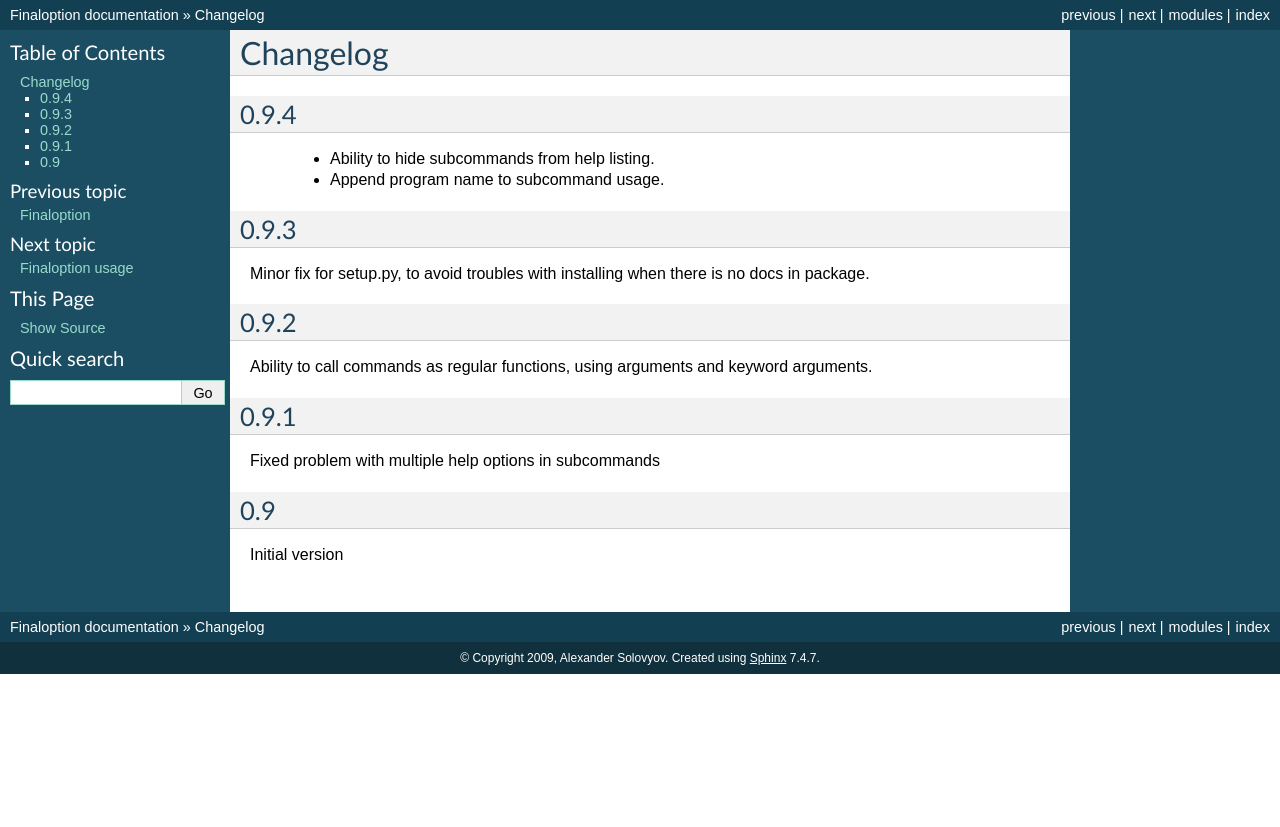
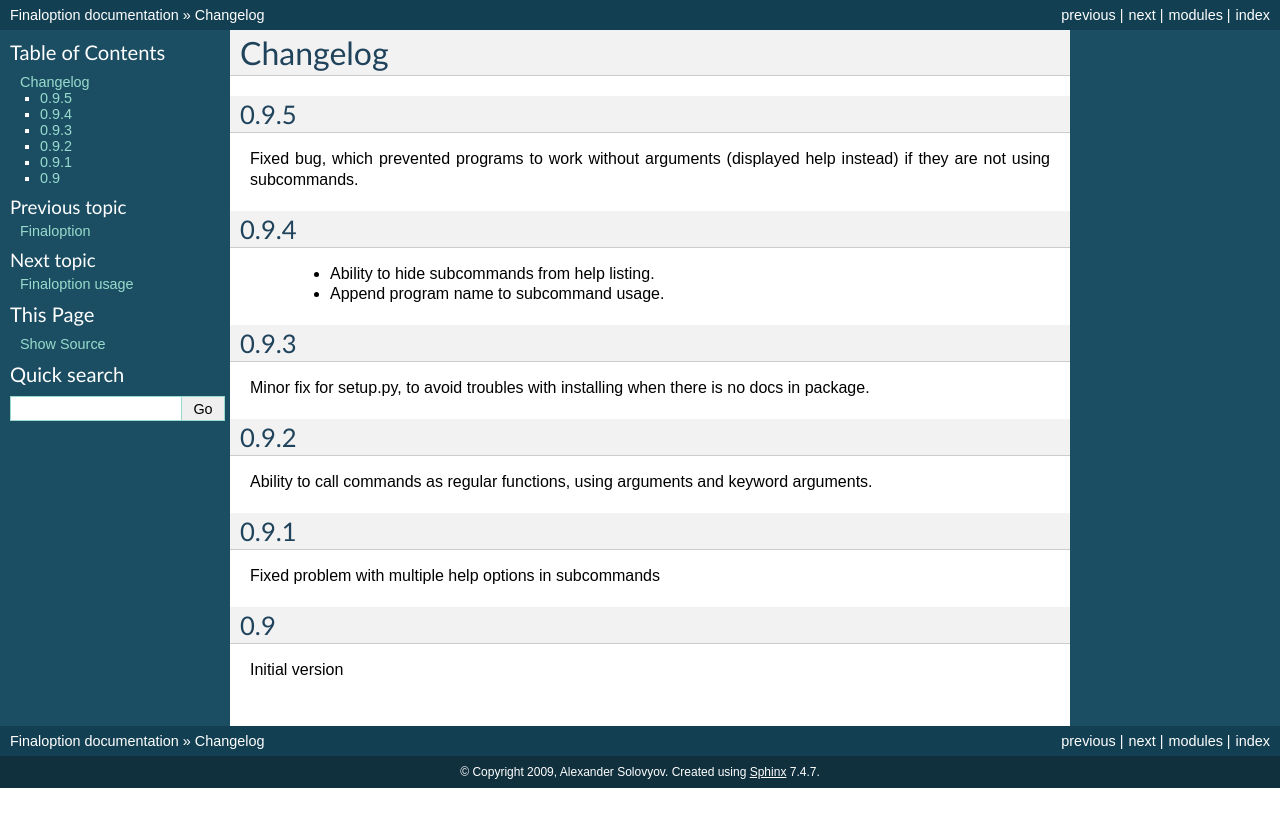
Before and after one commit to piranha/opster, a Sphinx documentation site: the page built from docs/changelog.rst, in a window 1280 px wide. Shown: the top 827 px of the page. Built offline with Sphinx 7.4.7, drawn with Linux system fonts in a browser that asks for light colours; the version number could not be read and is left out.

Commit message:
prepare to release 0.9.5

```diff
--- a/docs/changelog.rst
+++ b/docs/changelog.rst
@@ -1,5 +1,10 @@
 Changelog
 ---------
+
+0.9.5
+~~~~~
+Fixed bug, which prevented programs to work without arguments (displayed help
+instead) if they are not using subcommands.
 
 0.9.4
 ~~~~~
--- a/finaloption.py
+++ b/finaloption.py
@@ -6,7 +6,7 @@ import sys, traceback, getopt, types, textwrap, inspect
 from itertools import imap
 
 __all__ = ['command', 'dispatch']
-__version__ = '0.9.4'
+__version__ = '0.9.5'
 __author__ = 'Alexander Solovyov'
 __email__ = 'piranha@piranha.org.ua'
 
```
